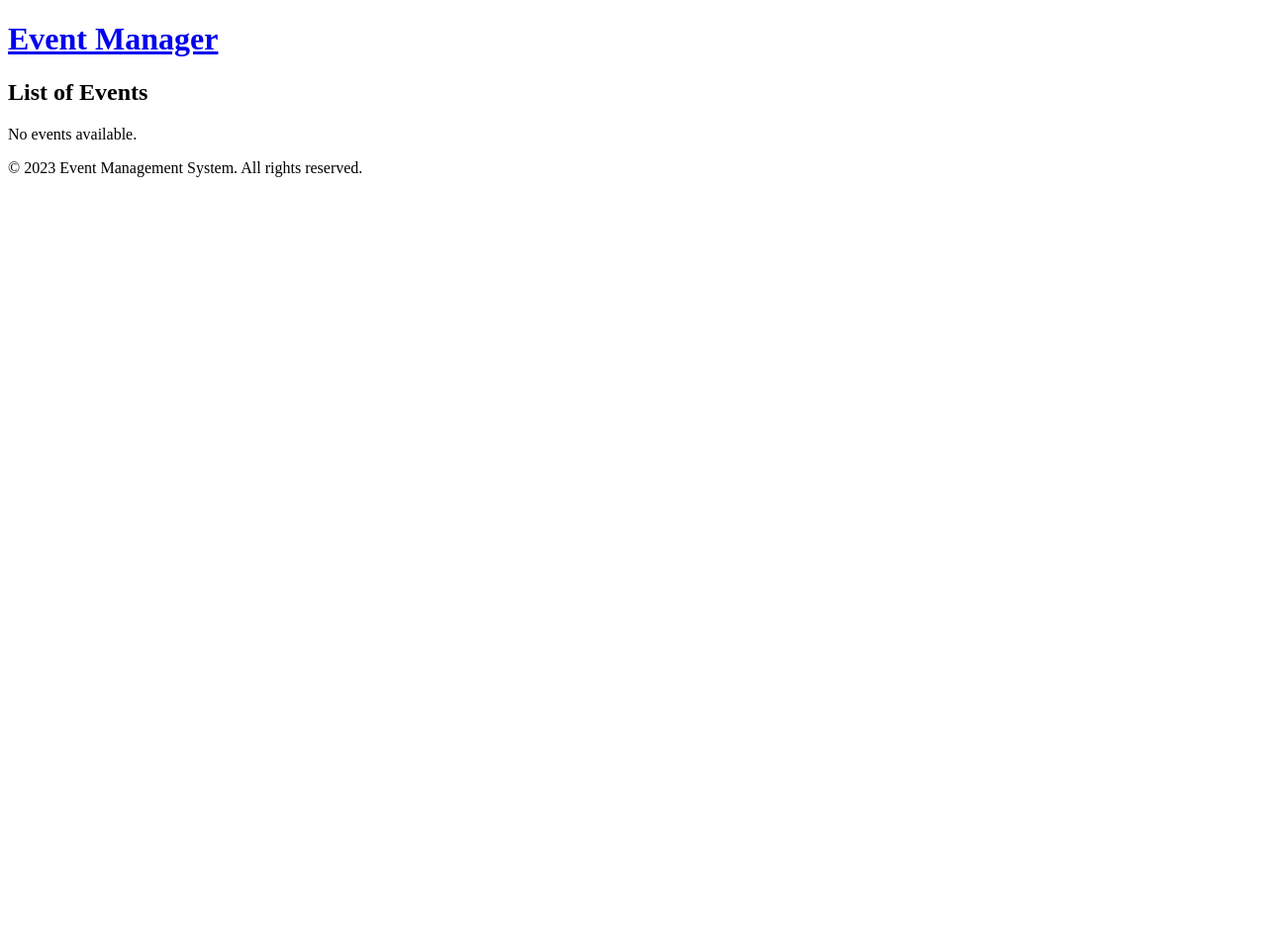
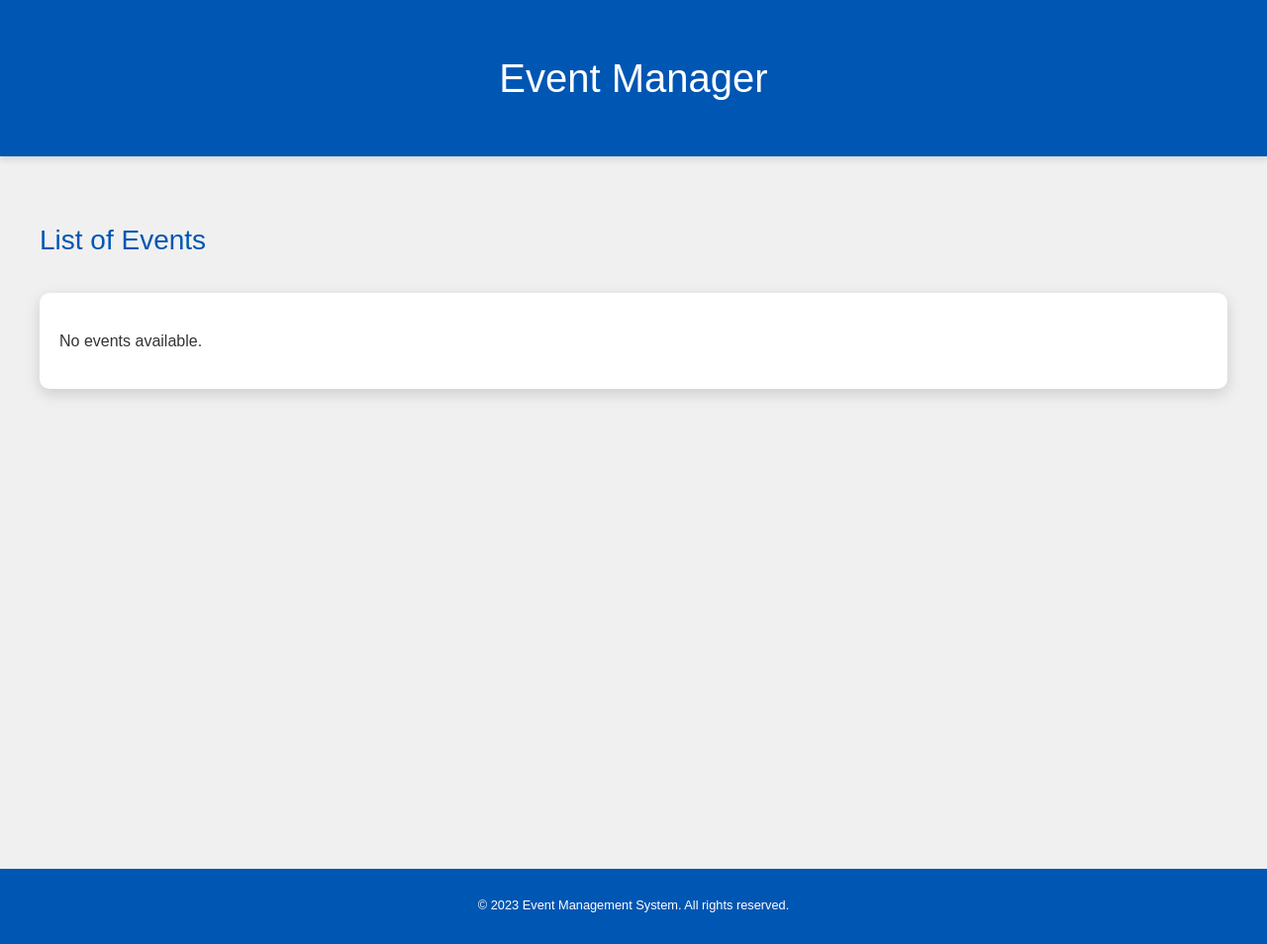
Before and after one commit to Mossbaddi/Django-RESTAPI-demo, a Django app: template events_frontend/templates/events_frontend/event_list.html in a window 1280 px wide. Shown: the whole page at 99% size. Before the commit the page ends 179 px from the top, so only its background shows below. Run offline with Django 5.2, Linux system fonts and the light colour scheme; the template is opened without the code that fills it, so the values that code supplies are empty.

Commit message:
ajout de style

```diff
--- a/EventAPI/settings.py
+++ b/EventAPI/settings.py
@@ -133,7 +133,10 @@ USE_TZ = True
 # Static files (CSS, JavaScript, Images)
 # https://docs.djangoproject.com/en/5.0/howto/static-files/
 
-STATIC_URL = 'static/'
+STATIC_URL = '/static/'
+STATIC_ROOT = BASE_DIR / 'static'
+
+STATICFILES_DIRS = [BASE_DIR / 'events_frontend/static']
 
 # Default primary key field type
 # https://docs.djangoproject.com/en/5.0/ref/settings/#default-auto-field
--- /dev/null
+++ b/events_frontend/static/css/styles.css
@@ -0,0 +1,80 @@
+/* static/events_frontend/css/styles.css */
+body {
+    font-family: 'Arial', sans-serif;
+    margin: 0;
+    padding: 0;
+    background-color: #f0f0f0;
+    color: #333;
+    line-height: 1.6;
+    font-size: 16px;
+}
+
+header, footer {
+    background-color: #0056b3;  /* Slightly darker blue for better contrast */
+    color: #ffffff;
+    padding: 20px 40px;
+    text-align: center;
+    box-shadow: 0 4px 6px rgba(0,0,0,0.1);
+}
+
+main {
+    padding: 40px;
+    min-height: 80vh; /* Minimum height */
+}
+
+h1, h2 {
+    font-weight: normal;
+    color: #0056b3;
+}
+
+h1 {
+    font-size: 2.5em;
+}
+
+h2 {
+    font-size: 1.75em;
+}
+
+.event-list, .event-details {
+    background-color: #ffffff;
+    padding: 20px;
+    margin-top: 30px;
+    border-radius: 10px;
+    box-shadow: 0 5px 15px rgba(0,0,0,0.15);
+    transition: transform 0.3s ease-in-out;
+}
+
+.event-list:hover, .event-details:hover {
+    transform: translateY(-5px);
+    box-shadow: 0 10px 20px rgba(0,0,0,0.2);
+}
+
+.event-item {
+    padding: 15px;
+    border-bottom: 1px solid #eaeaea;
+    transition: background-color 0.3s;
+}
+
+.event-item:hover {
+    background-color: #f9f9f9;
+}
+
+.event-item:last-child {
+    border-bottom: none;
+}
+
+a {
+    color: white;
+    text-decoration: none;
+}
+
+a:hover {
+    color: #0056b3; /* Darker blue for hover state */
+    text-decoration: underline;
+}
+
+footer {
+    font-size: 0.8em;
+    text-align: center;
+    padding: 15px 0;
+}
--- a/events_frontend/templates/base.html
+++ b/events_frontend/templates/base.html
@@ -1,4 +1,6 @@
 <!-- templates/events_frontend/base.html -->
+<!-- pour utiliser le lien vers le CSS -->
+{% load static %}
 <!DOCTYPE html>
 <html lang="en">
 <head>
@@ -6,7 +8,8 @@
     <meta name="viewport" content="width=device-width, initial-scale=1.0">
     <title>{% block title %}Event Management System{% endblock %}</title>
     {% block extra_head %}{% endblock %}
-    <!-- Le lien vers le CSS sera ajouté ici plus tard -->
+    <!-- Le lien vers le CSS -->
+	<link rel="stylesheet" href="{% static 'css/styles.css' %}">
 </head>
 <body>
     <header>
```
